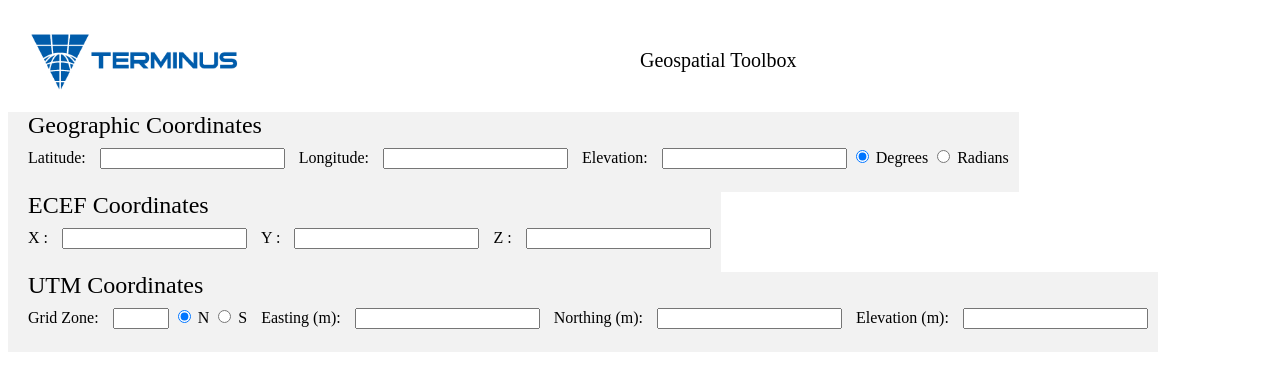
After one commit to marvins/calculator, a Django app: page /coord_convert/ in a window 1280 px wide. The commit adds this page. Shown: the top 391 px of the page. Run offline with Django 5.2, Linux system fonts and the light colour scheme.

Commit message:
Panel has some data on it.

```diff
--- a/django/calculator/urls.py
+++ b/django/calculator/urls.py
@@ -21,7 +21,8 @@ from django.conf import settings
 from django.conf.urls.static import static
 
 urlpatterns = [
-    path('', include('coord_convert.urls')),
+    path('', include('coord_convert.urls_main')),
+    path('coord_convert/', include('coord_convert.urls') ),
     path('polls/', include('polls.urls')),
     path('admin/', admin.site.urls),
 ]
--- /dev/null
+++ b/django/coord_convert/templates/coord_convert/geo_panel.html
@@ -0,0 +1,115 @@
+{% extends "coord_convert/master.html" %}
+
+{% block title %}
+  Coordinate Conversions
+{% endblock %}
+{% block extra_head %}
+<style>
+    .coordinate_panel {
+        display: block;
+        background-color: #f2f2f2;
+        float: left;
+        height: 80px;
+        padding-left: 10px;
+        padding-right: 10px;
+    }
+    .coordinate_title {
+        font-size: x-large;
+        position:relative;
+        padding-left: 10px;
+        padding-right: 10px;
+        width: 300px;
+    }
+    .label_style {
+        padding: 10px;
+        width: auto;
+        display: inline-block;
+    }
+    .input_style {
+        padding: 10px;
+        width: auto;
+        display: inline-block;
+    }
+
+</style>
+{% endblock %}
+
+{% block content %}
+
+<div class="main_panel">
+
+    <!-- Input for Geographic Coordinates -->
+    <div class="coordinate_panel">
+        <div class="coordinate_title">Geographic Coordinates</div>
+            <form>
+                <label for="latitude_text" class="label_style">Latitude:</label>
+                <input type="text" id="latitude_text" name="latitude_input">
+
+                <label for="longitude_text" class="label_style">Longitude:</label>
+                <input type="text" id="longitude_text" name="longitude_input">
+
+                <label for="elevation_text" class="label_style">Elevation:</label>
+                <input type="text" id="elevation_text" name="elevation_input">
+
+                <input type="radio" id="geo_format" name="geo_format" value="degrees" checked>
+                <label for="geo_format">Degrees</label>
+                <input type="radio" id="geo_format" name="geo_format" value="radians">
+                <label for="lla_radians">Radians</label>
+            </form>
+        </div>
+    </div>
+
+    <!-- Input for Earth-Centered, Earth-Fixed Coordinates -->
+    <div class="coordinate_panel">
+        <div class="coordinate_title">ECEF Coordinates</div>
+            <form>
+                <label for="ecef_x_text" class="label_style">X :</label>
+                <input type="text" id="ecef_x_text" name="ecef_x_input">
+
+                <label for="ecef_y_text" class="label_style">Y :</label>
+                <input type="text" id="ecef_y_text" name="ecef_y_input">
+
+                <label for="ecef_z_text" class="label_style">Z :</label>
+                <input type="text" id="ecef_z_text" name="ecef_z_input">
+            </form>
+        </div>
+    </div>
+
+    <!-- Input for UTM Coordinates -->
+    <div class="coordinate_panel">
+        <div class="coordinate_title">UTM Coordinates</div>
+            <form>
+                <!-- Grid Zone -->
+                <label for="gz_zone_input" class="label_style">Grid Zone:</label>
+                <input type="number" id="gz_zone_input" name="gz_zone_input" min="1" max="60">
+
+                <!-- Hemisphere -->
+                <input type="radio" id="utm_hemi" name="utm_hemi" value="n" checked>
+                <label for="utm_hemi">N</label>
+                <input type="radio" id="utm_hemi" name="utm_hemi" value="s">
+                <label for="utm_hemi">S</label>
+
+                <!-- Easting -->
+                <label for="easting_text" class="label_style">Easting (m):</label>
+                <input type="text" id="easting_text" name="easting_input">
+
+                <!-- Northing -->
+                <label for="northing_text" class="label_style">Northing (m):</label>
+                <input type="text" id="northing_text" name="northing_input">
+
+                <!-- Elevation -->
+                <label for="elevation_text" class="label_style">Elevation (m):</label>
+                <input type="text" id="elevation_text" name="elevation_input">
+
+            </form>
+        </div>
+    </div>
+
+
+</div>
+
+<script>
+
+</script>
+
+{% endblock %}
--- a/django/coord_convert/templates/coord_convert/index.html
+++ /dev/null
@@ -1 +0,0 @@
-<form action=""
--- a/django/coord_convert/templates/coord_convert/master.html
+++ b/django/coord_convert/templates/coord_convert/master.html
@@ -21,7 +21,7 @@
 
 <div id="header" class="header">
     <div class="header_image">
-      <img src="static/media/logo_blue.png" height="100">
+      <img src="/static/logo_blue.png" height="100">
     </div>
     <div class="header_text"> Geospatial Toolbox</div>
 </div>
--- a/django/coord_convert/urls.py
+++ b/django/coord_convert/urls.py
@@ -1,7 +1,12 @@
 from django.urls import path
+from django.conf import settings
+from django.conf.urls.static import static
 
 from . import views
 
 urlpatterns = [
-    path("", views.index, name="index"),
+    path("", views.main_window, name="main_window")
 ]
+
+if settings.DEBUG:
+    urlpatterns += static( settings.MEDIA_URL, document_root=settings.MEDIA_ROOT )
--- a/django/coord_convert/views.py
+++ b/django/coord_convert/views.py
@@ -3,5 +3,12 @@ from django.http import HttpResponse
 from django.template import loader
 
 def index( request ):
-  template = loader.get_template('coord_convert/main.html')
-  return HttpResponse(template.render())
+    template = loader.get_template('coord_convert/main.html')
+    return HttpResponse(template.render())
+
+def main_window( request ):
+
+    print( 'HERE!!!!!!!!!!!' )
+    template = loader.get_template('coord_convert/geo_panel.html')
+
+    return HttpResponse( template.render() )
--- a/django/requirements.txt
+++ b/django/requirements.txt
@@ -1 +1,3 @@
 django
+numpy
+pyproj
```
Also changed, not shown: django/calculator/settings.py (+9 -0 lines), django/coord_convert/converters/geographic.py (added, +24 -0 lines), django/coord_convert/templates/coord_convert/main.html (+9 -6 lines), django/coord_convert/urls_main.py (added, +7 -0 lines), django/coord_convert/converters/__init__.py (added), django/coord_convert/templates/coord_convert/coord_menu.html (added), django/static/logo_blue.png (renamed from django/coord_convert/static/media/logo_blue.png).
